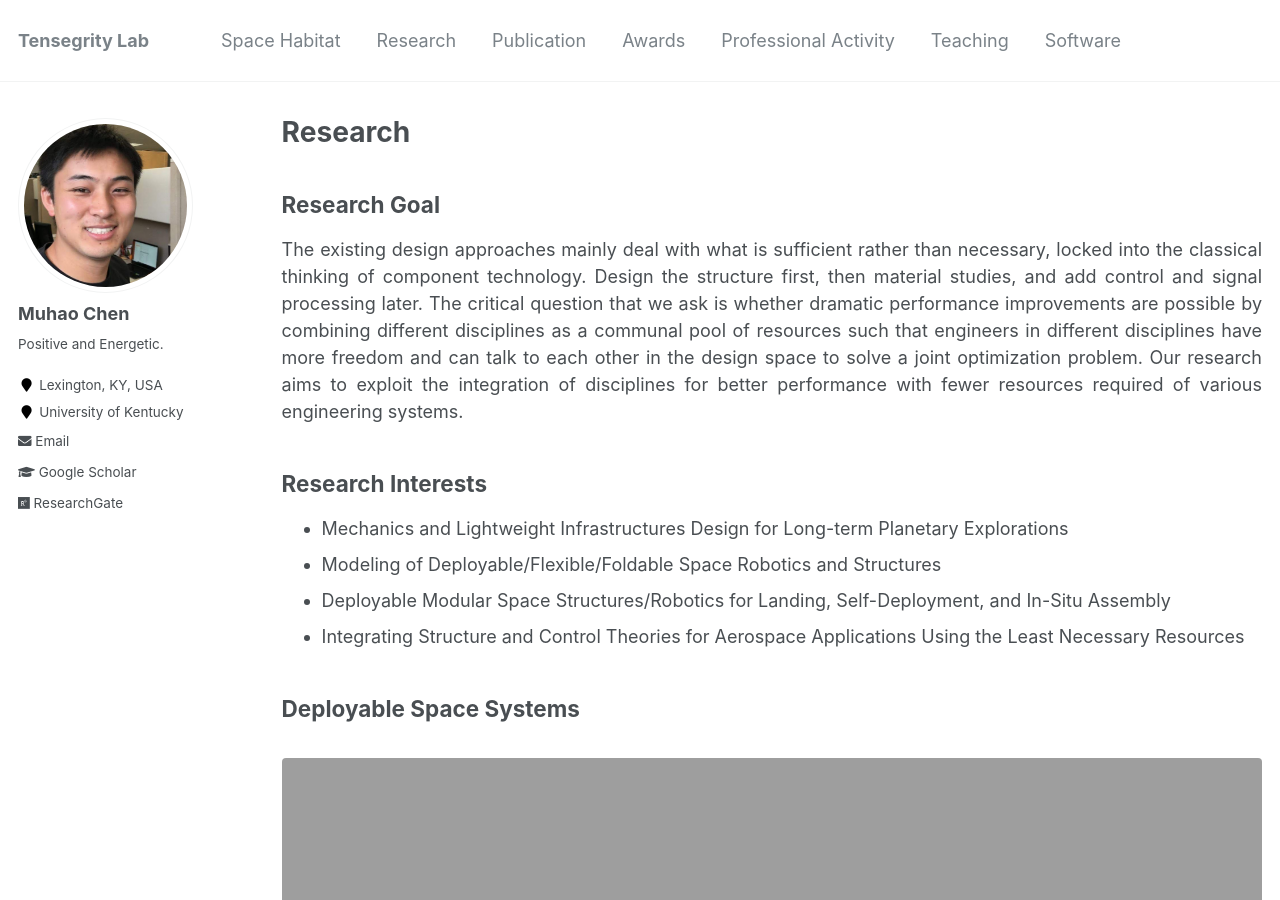
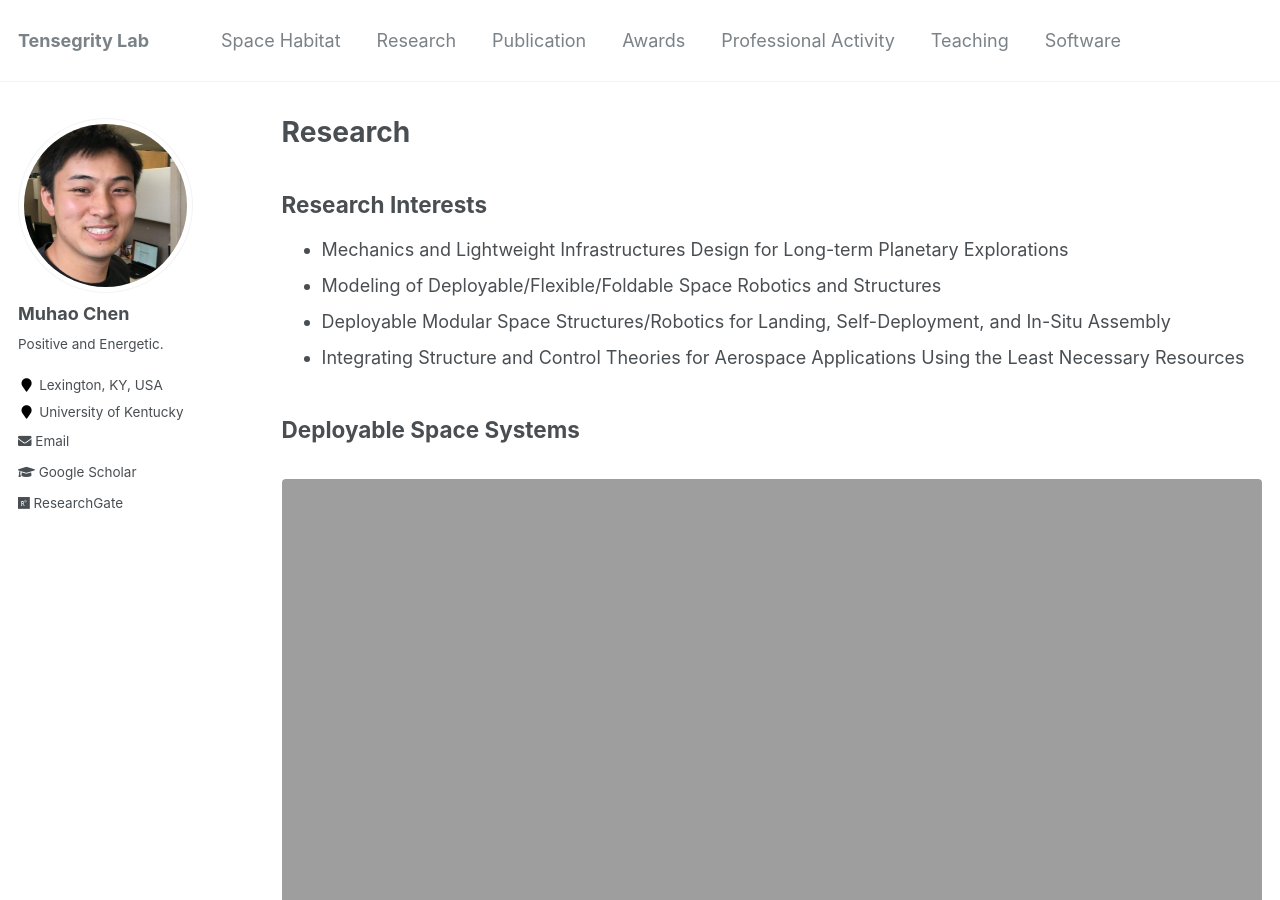
Before and after one commit to Muhao-Chen/muhao-chen.github.io, a Jekyll site: the page built from _pages/research.md, in a window 1280 px wide and 900 px high. Built offline with Jekyll 4.4.1, drawn with Linux system fonts in a browser that asks for light colours.

Commit message:
Update research.md

```diff
--- a/_pages/research.md
+++ b/_pages/research.md
@@ -8,8 +8,8 @@ toc: true
 
 <div style="text-align: justify;" markdown="1">
 
-## Research Goal
-The existing design approaches mainly deal with what is sufficient rather than necessary, locked into the classical thinking of component technology. Design the structure first, then material studies, and add control and signal processing later. The critical question that we ask is whether dramatic performance improvements are possible by combining different disciplines as a communal pool of resources such that engineers in different disciplines have more freedom and can talk to each other in the design space to solve a joint optimization problem. Our research aims to exploit the integration of disciplines for better performance with fewer resources required of various engineering systems.
+<!-- ## Research Goal
+The existing design approaches mainly deal with what is sufficient rather than necessary, locked into the classical thinking of component technology. Design the structure first, then material studies, and add control and signal processing later. The critical question that we ask is whether dramatic performance improvements are possible by combining different disciplines as a communal pool of resources such that engineers in different disciplines have more freedom and can talk to each other in the design space to solve a joint optimization problem. Our research aims to exploit the integration of disciplines for better performance with fewer resources required of various engineering systems.   -->
 
 <!-- We would also like to develop and offer more and more software and tools to help engineers knit efficient structures that physics and their imagination allow and motivate students to study structure and control more fundamentally. All the source codes can be found on the [Software](https://muhao-chen.github.io/resources/) page.  -->
 
```
